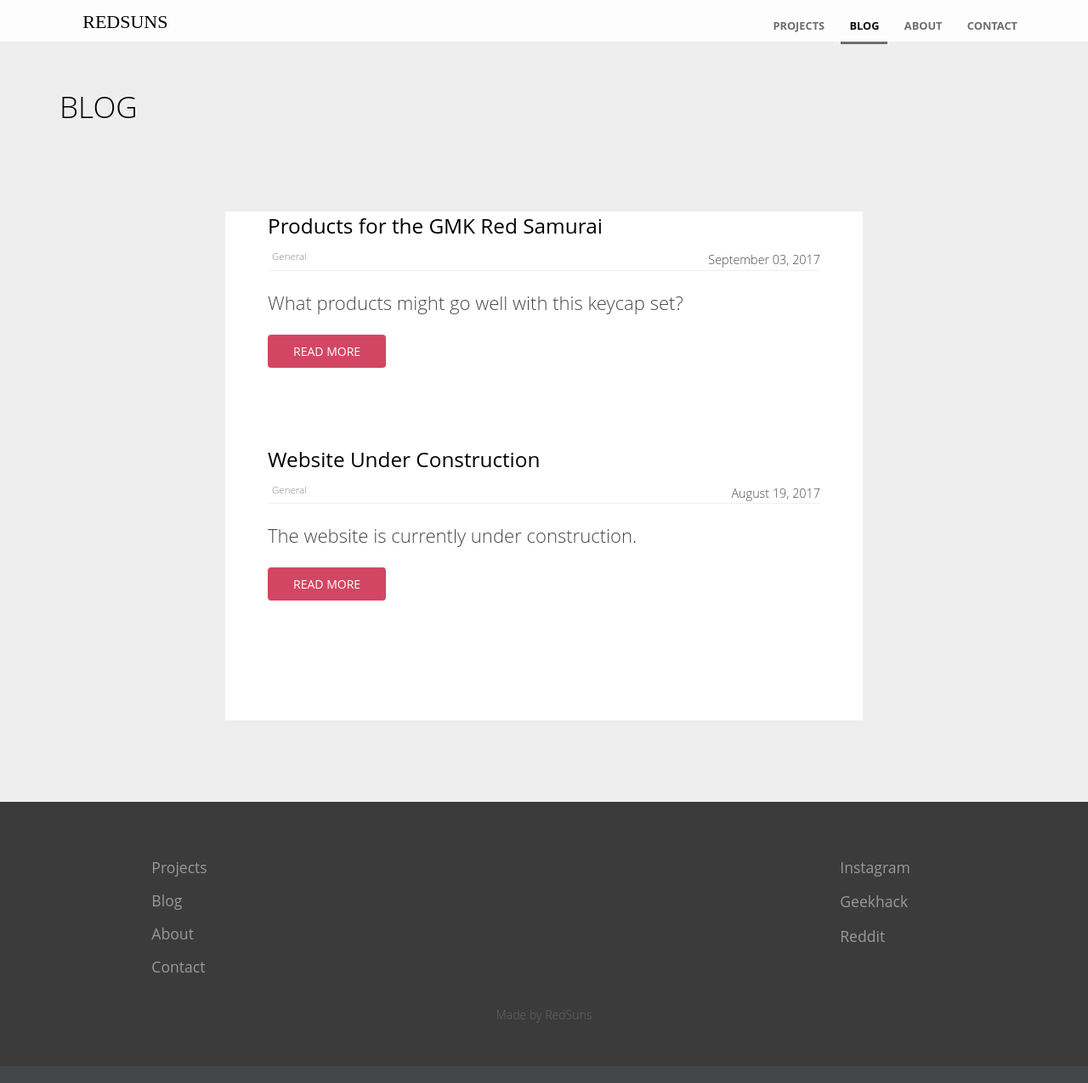
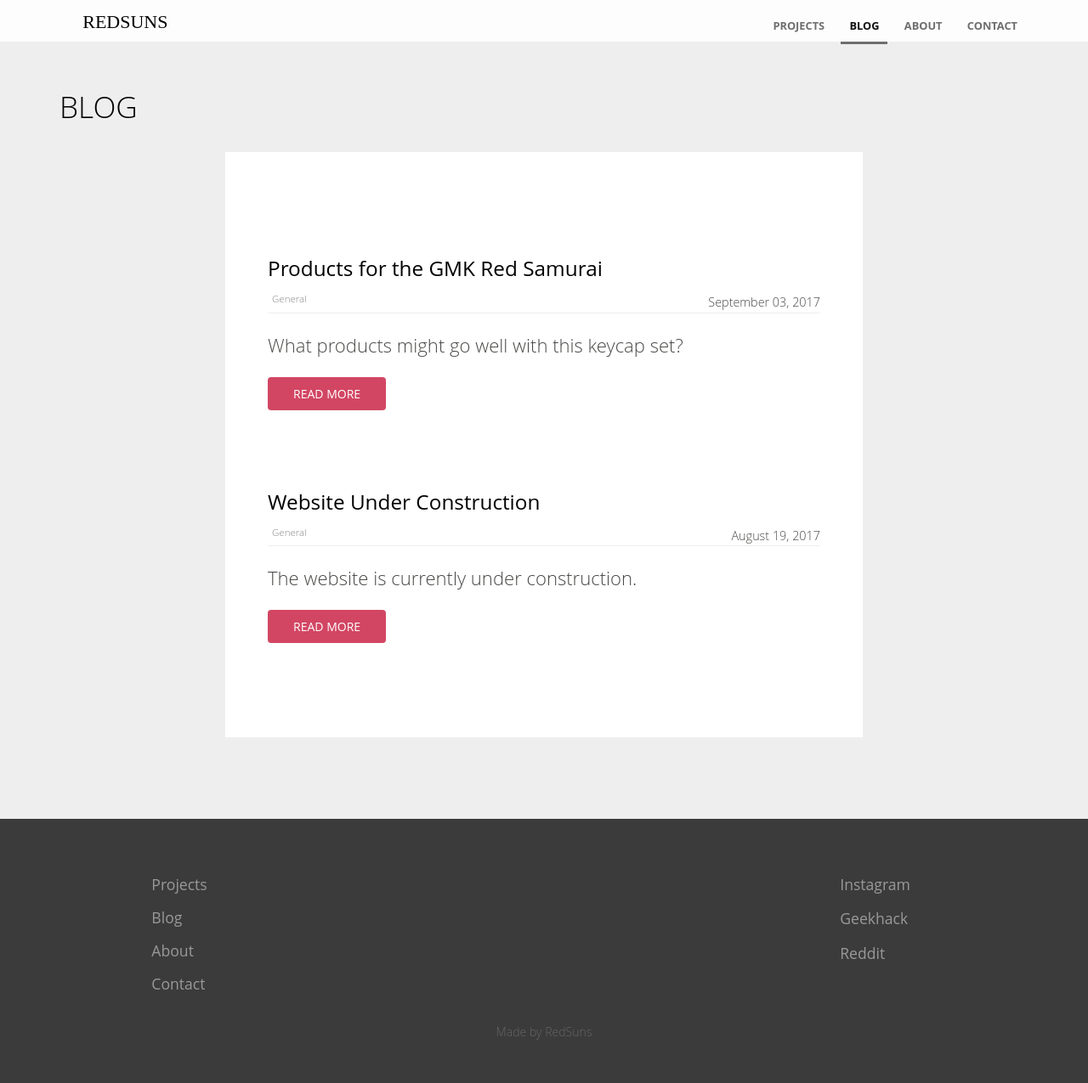
Before and after one commit to RedSunsRMK/redsunsrmk.github.io, a Jekyll site: the page built from blog/index.html, in a window 1280 px wide and 1275 px high. Shown: the whole window at 85% size. Built offline with Jekyll 4.4.1, drawn with Linux system fonts in a browser that asks for light colours; the list of posts is cut into pages by our own code.

Commit message:
Update blog.scss

```diff
--- a/_sass/blog.scss
+++ b/_sass/blog.scss
@@ -1,7 +1,7 @@
 .blog-posts {
 	background: #fff;
 	list-style: none;
-	padding: 0px 50px 50px 50px;
+	padding: 20px 50px 20px 50px;
 
 	li {
 		margin: 100px 0;
```
